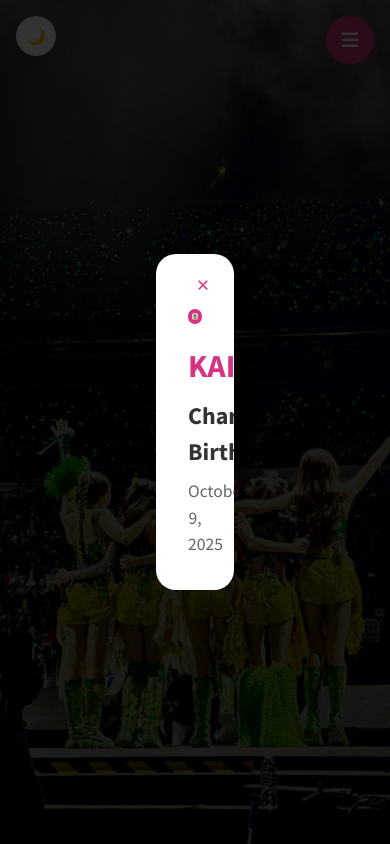
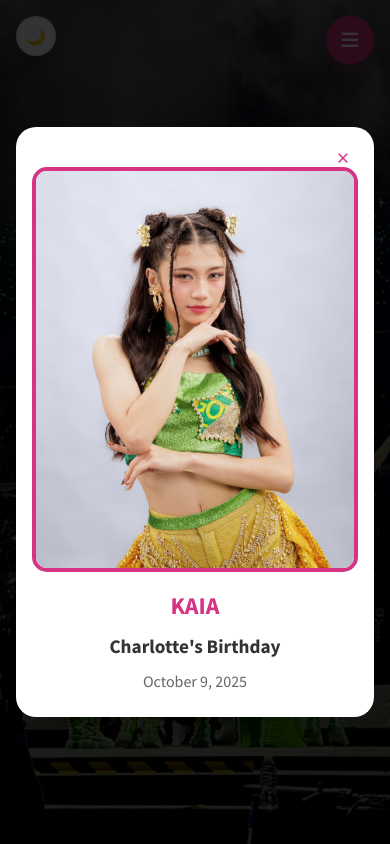
Before and after one commit to paulchristiantan-projects/kaia-verse, a React (Create React App) app: page / in a window 390 px wide. Shown: the top 844 px of the page. Built offline with nearby package versions, Linux system fonts and the light colour scheme.

Commit message:
Edit width of announcement modal

```diff
--- a/src/components/AnnouncementModal.js
+++ b/src/components/AnnouncementModal.js
@@ -70,9 +70,10 @@ const AnnouncementModal = ({
         style={{
           background: 'white',
           borderRadius: '20px',
-          width: '20vw',
+          width: window.innerWidth <= 768 ? '95vw' : '20vw',
+          maxWidth: window.innerWidth <= 768 ? '400px' : 'none',
           maxHeight: '90vh',
-          overflow: 'hidden',
+          overflow: 'auto',
           position: 'relative',
 
         }}
@@ -105,7 +106,7 @@ const AnnouncementModal = ({
         {memberImage && (
           <div style={{
             textAlign: 'center',
-            padding: '3rem 2rem 1rem 2rem',
+            padding: window.innerWidth <= 768 ? '2.5rem 1rem 1rem 1rem' : '3rem 2rem 1rem 2rem',
             position: 'relative',
             zIndex: 5
           }}>
@@ -124,9 +125,12 @@ const AnnouncementModal = ({
         )}
 
         {/* Content Below Photo */}
-        <div style={{ padding: '0 2rem 2rem 2rem', textAlign: 'center' }}>
+        <div style={{
+          padding: window.innerWidth <= 768 ? '0 1rem 1.5rem 1rem' : '0 2rem 2rem 2rem',
+          textAlign: 'center'
+        }}>
           <div style={{
-            fontSize: '2rem',
+            fontSize: window.innerWidth <= 768 ? '1.5rem' : '2rem',
             fontWeight: 'bold',
             color: 'var(--kaia-primary)',
             marginBottom: '0.5rem'
@@ -135,7 +139,7 @@ const AnnouncementModal = ({
           </div>
 
           <div style={{
-            fontSize: '1.5rem',
+            fontSize: window.innerWidth <= 768 ? '1.2rem' : '1.5rem',
             fontWeight: '600',
             color: '#333',
             marginBottom: '0.5rem'
@@ -145,7 +149,7 @@ const AnnouncementModal = ({
 
           {date && (
             <div style={{
-              fontSize: '1.1rem',
+              fontSize: window.innerWidth <= 768 ? '1rem' : '1.1rem',
               color: '#666',
               fontWeight: '500'
             }}>
```
